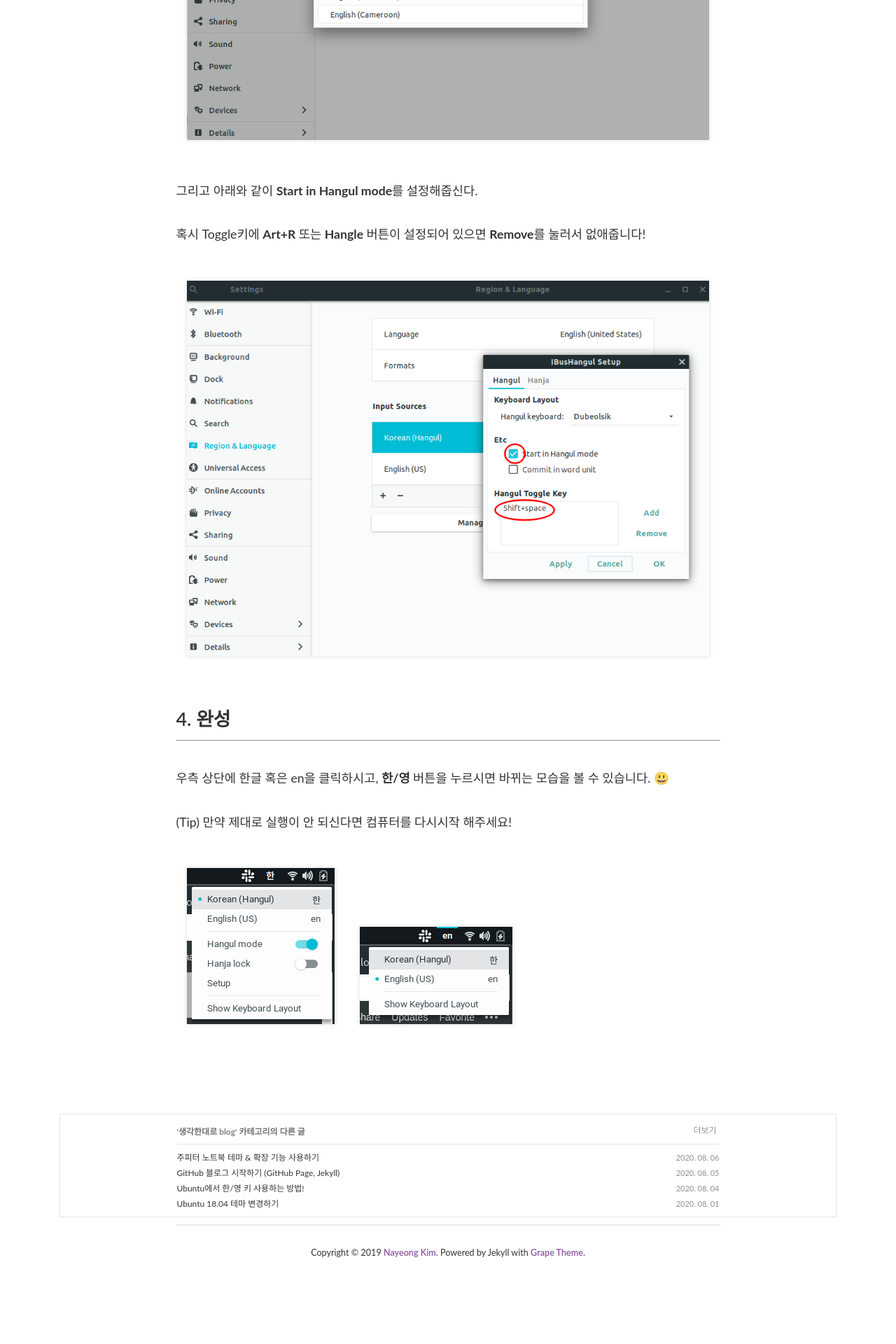
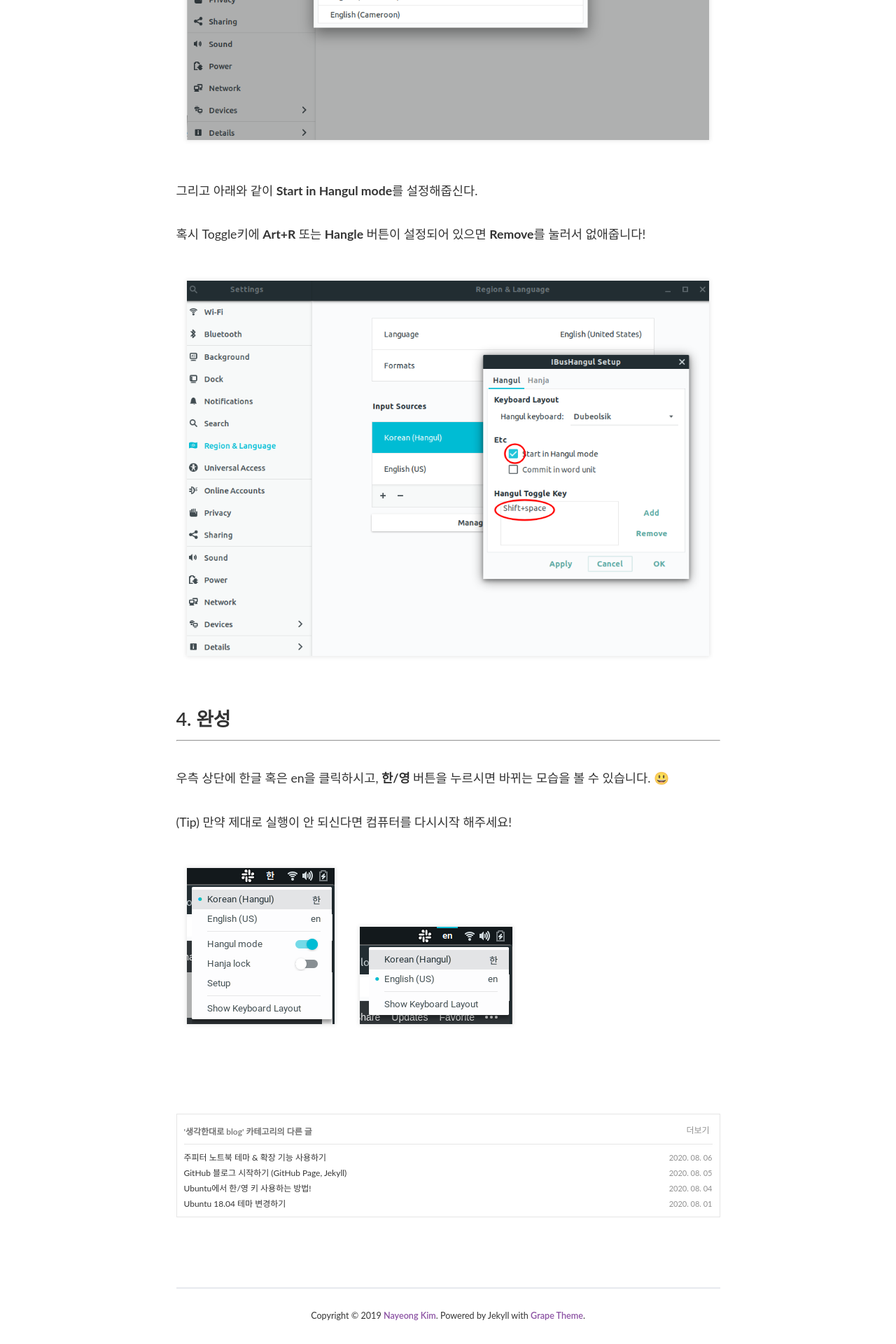
Before and after one commit to PEBpung/PEBpung.github.io, a Jekyll site: the page built from _posts/2020-08-04-ubuntu-hangle-setting.md, in a window 1280 px wide. Shown: the part 4472-6392 px from the top of the page at 70% size. Built offline with Jekyll 4.4.1, drawn with Linux system fonts in a browser that asks for light colours; nearby versions of some CDN libraries; some web fonts are replaced; comment, search, counter and statistics services are not loaded; before the commit the page ends 6302 px from its top, so only the background shows below that.

Commit message:
[Complete] table

```diff
--- a/_sass/layouts/_post.scss
+++ b/_sass/layouts/_post.scss
@@ -67,8 +67,8 @@
 
 .more-posts {
     border: 1px solid #E5E5E5;
-    padding: 10px 166.5px 5px;
-    margin: 10px 0;
+    padding: 10px 10px 5px;
+    margin: 100px 166.5px;
     clear: both;
     display: block;
     table {
```
